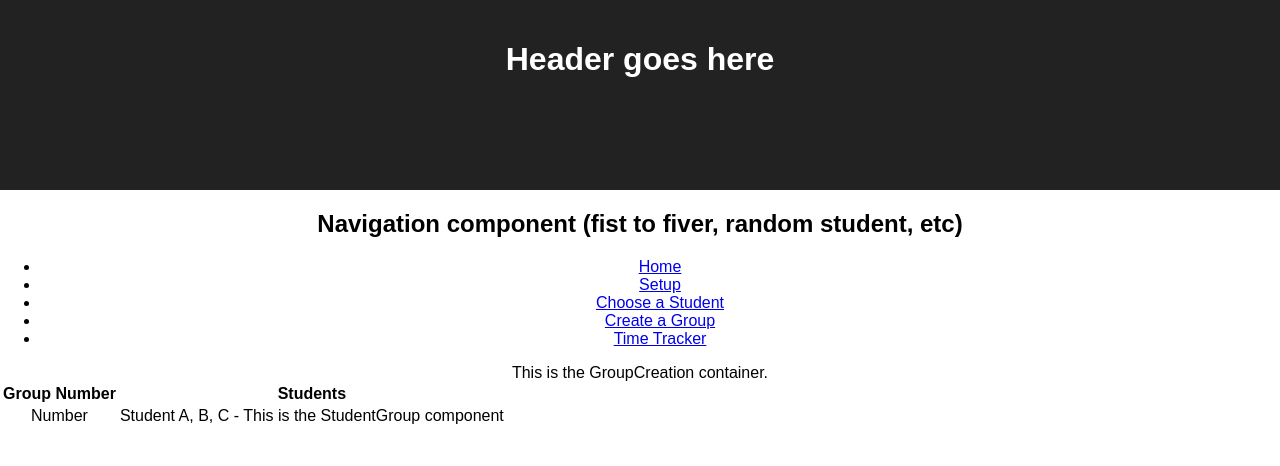
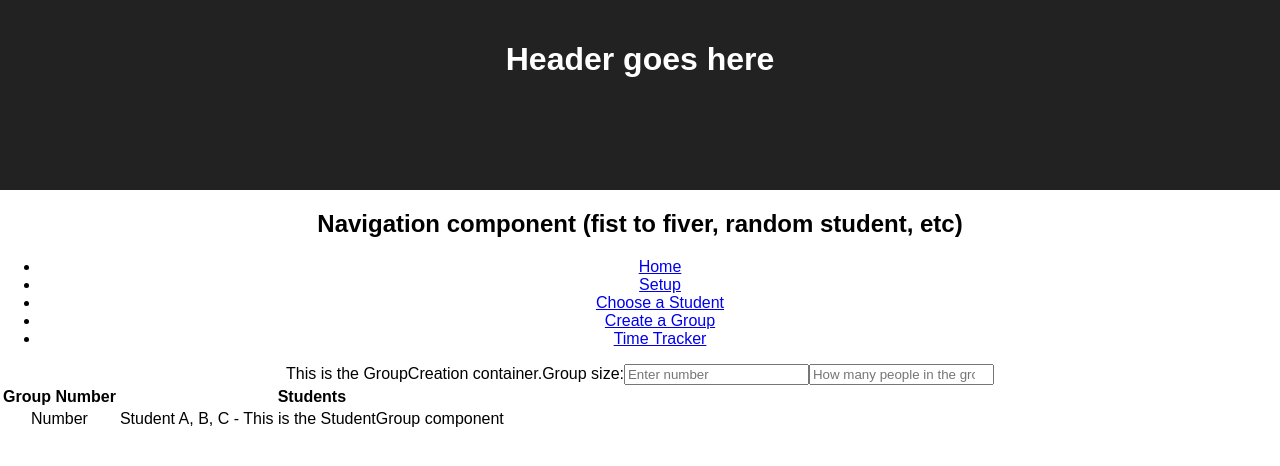
Before and after one commit to marclevetin/trilogy-hackathon-fall2017, a React (Create React App) app: page /groups in a window 1280 px wide. Shown: the top 466 px of the page. Built offline with nearby package versions, Linux system fonts and the light colour scheme.

Commit message:
save point.  Added number field and tied it into state unidirectionally.  Need to render table rows next

```diff
--- /dev/null
+++ b/src/components/NumberField.js
@@ -0,0 +1,16 @@
+import React from 'react';
+
+const NumberField = props => {
+  return (
+    <label>{ props.label }
+      <input
+        name={ props.name }
+        onChange={ props.handleChange }
+        type='number'
+        placeholder = { props.placeholder }
+      />
+    </label>
+  );
+}
+
+export default NumberField;
--- a/src/containers/GroupCreation.js
+++ b/src/containers/GroupCreation.js
@@ -1,22 +1,38 @@
 import React, { Component } from 'react';
 import StudentGroup from '../components/StudentGroup';
+import NumberField from '../components/NumberField';
 
 class GroupCreation extends Component {
   constructor(props) {
     super(props)
     this.state ={
-      placeholder: ''
+      groupSize: ''
     }
+
+    this.handleChange = this.handleChange.bind(this)
+  }
+
+  handleChange(event) {
+    this.setState({ groupSize: event.target.value })
   }
 
   render() {
     return(
       <div>
         This is the GroupCreation container.
+        <NumberField
+          label = "Group size:"
+          name = "groupSize"
+          placeholder = "Enter number"
+          handleChange = { this.handleChange }
+        />
+        <input type="number" placeholder="How many people in the group?"/>
         <table>
           <thead>
-            <th>Group Number</th>
-            <th>Students</th>
+            <tr>
+              <th>Group Number</th>
+              <th>Students</th>
+            </tr>
           </thead>
           <tbody>
             <StudentGroup />
```
